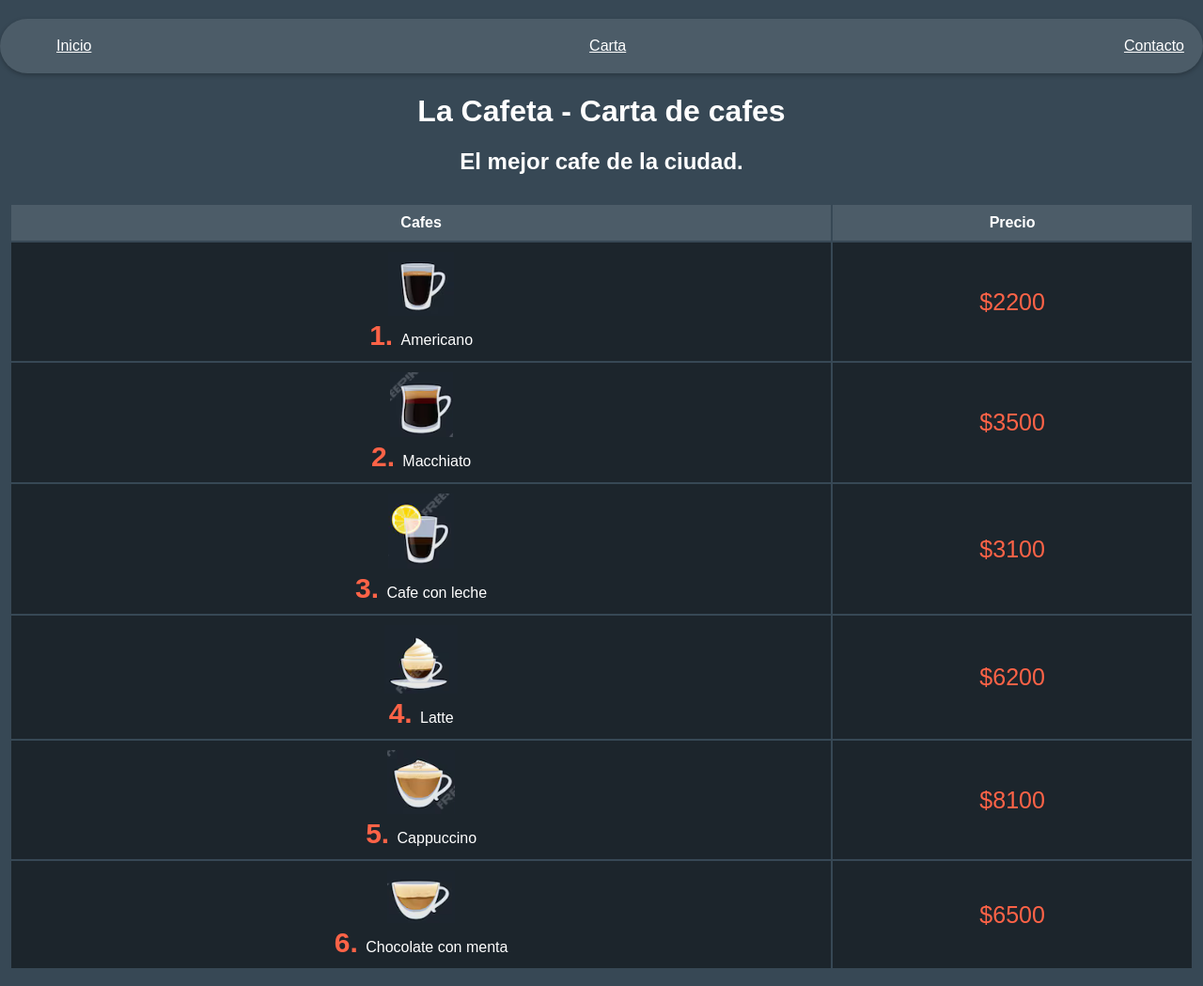
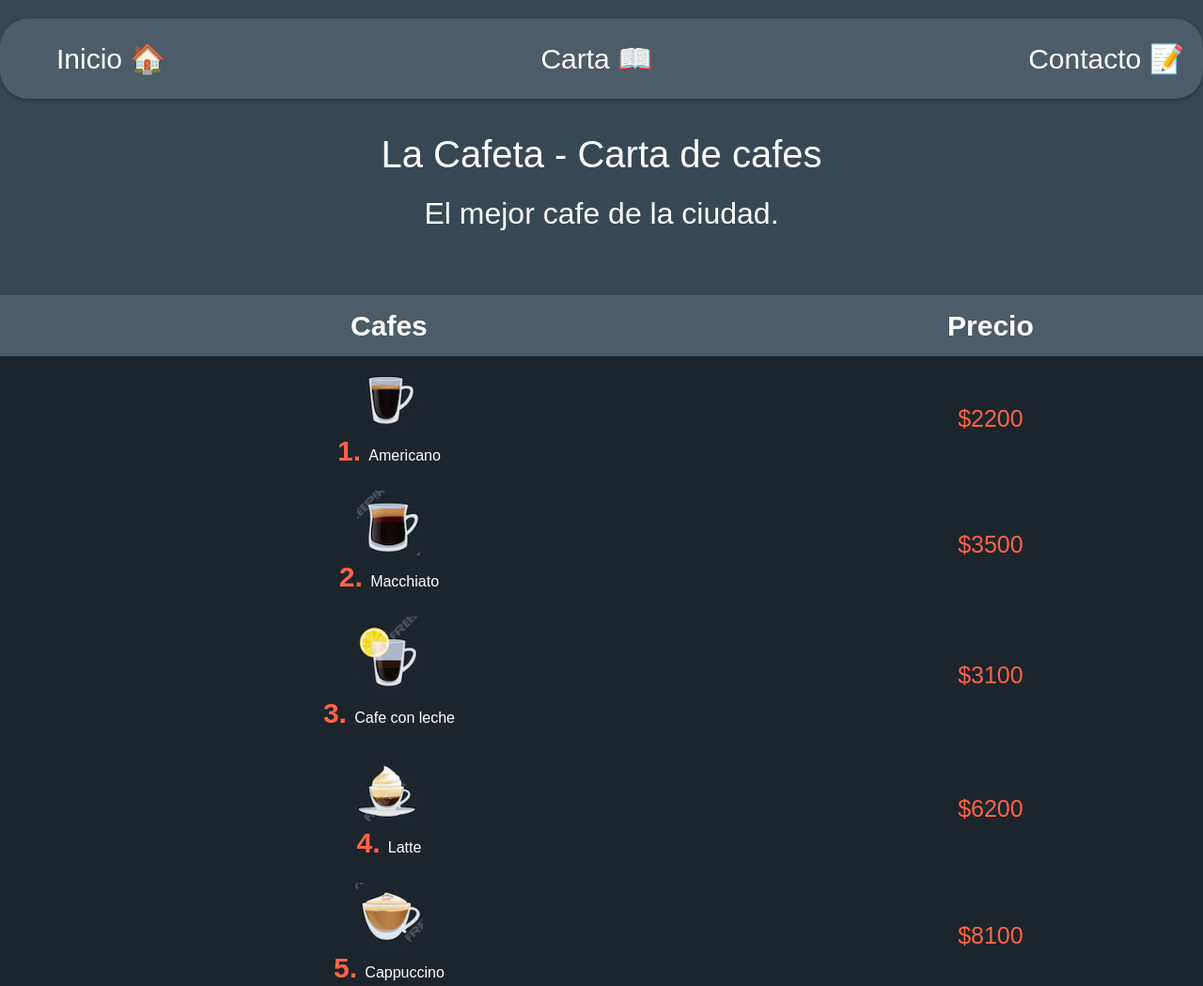
Before and after one commit to atomiclab/TrabajoCartaGrupalORTPNT, a plain HTML site: page index.html in a window 1280 px wide. Shown: the top 1049 px of the page at 94% size. Drawn offline with nearby package versions, Linux system fonts and the light colour scheme.

Commit message:
Otro commit
Titulos agrandados, nav agrandado, bootstrap agregado (link externo), paso siguiente agregar las tablas con bs y alinear los textos de las stablas

```diff
--- a/index.html
+++ b/index.html
@@ -6,16 +6,17 @@
 <head>
     <title>Carta de cafes</title>
     <meta charset="UTF-8">
+    <link href="https://stackpath.bootstrapcdn.com/bootstrap/4.5.2/css/bootstrap.min.css" rel="stylesheet">
     <link rel="stylesheet" type="text/css" href="styles.css">
-
+    <!--Pisamos estilos del bootstrap, por eso dejamos el css abajo del mismo.-->
 </head>
 
 <body>
     <nav>
         <ul>
-            <li><a href="#inicio">Inicio</a></li>
-            <li><a href="#carta">Carta</a></li>
-            <li><a href="#formulario">Contacto</a></li>
+            <li><a href="#inicio">Inicio 🏠</a></li>
+            <li><a href="#carta">Carta 📖</a></li>
+            <li><a href="#formulario">Contacto 📝</a></li>
         </ul>
     </nav>
     <div id="inicio">
@@ -25,8 +26,8 @@
     <div id="carta">
         <table>
             <tr>
-                <th>Cafes</th>
-                <th>Precio</th>
+                <th class="tituloDeTabla">Cafes</th>
+                <th class="tituloDeTabla">Precio</th>
             </tr>
             <tr>
                 <td><img src="img/img1.png" alt="cafe"></br><span class="destacado">1. </span>Americano</td>
@@ -59,8 +60,8 @@
     <div>
         <table>
             <tr>
-                <th>Especialidades</th>
-                <th>Precio</th>
+                <th class="tituloDeTabla">Especialidades</th>
+                <th class="tituloDeTabla">Precio</th>
 
             </tr>
             <tr>
@@ -107,8 +108,8 @@
     <div>
         <table>
             <tr>
-                <th>Tes</th>
-                <th>Precio</th>
+                <th class="tituloDeTabla">Tes</th>
+                <th class="tituloDeTabla">Precio</th>
             </tr>
             <tr>
                 <td><img src="img/img13.png" alt="cafe"></br><span class="destacado">13. </span>Te Rooibos</td>
--- a/styles.css
+++ b/styles.css
@@ -41,7 +41,8 @@ a:hover {
 }
 
 h1 {
-    padding-top: 80px;
+    padding-top: 120px;
+
     text-align: center;
     margin-top: 20px;
     color: white;
@@ -70,13 +71,17 @@ nav {
     z-index: 1000;
     border-radius: 30px;
     box-shadow: 0 2px 5px rgba(0, 0, 0, 0.26);
-
 }
 nav ul {
     list-style-type: none;
     display: flex;
     justify-content: space-between;
     margin: 20px 20px;
+    font-size: 20px;
+}
+nav ul a {
+    text-decoration: none;
+    font-size: 30px;
 }
 
 .pedido{
@@ -147,3 +152,13 @@ button:hover {
     margin-bottom: 20px;
 
 }
+#carta{
+    padding-top: 60px;
+}
+
+.tituloDeTabla{
+    color: white;
+    font-size: 30px;
+    text-align: center;
+    margin-top: 20px;
+}
```
